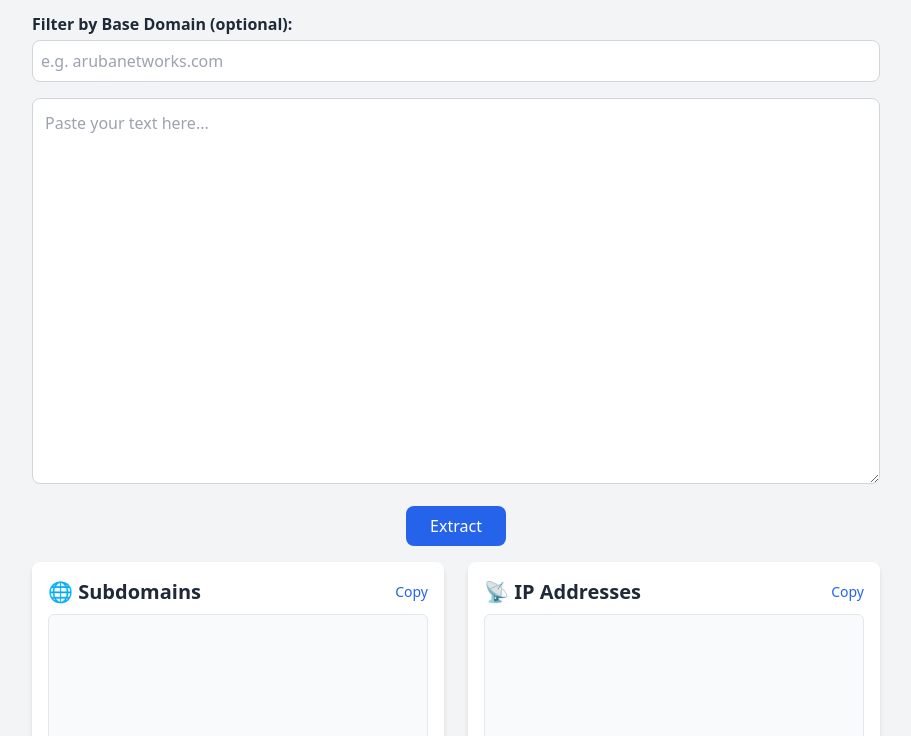
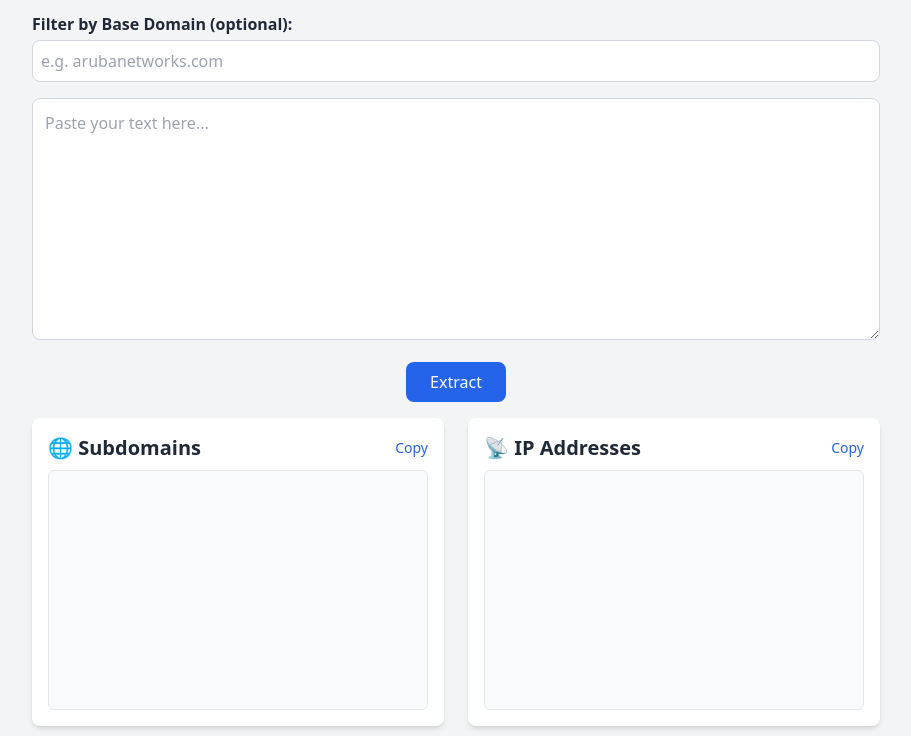
Before and after one commit to nemocyberworld/Sub-IP-Extractor, a plain HTML site: page docs/index.html in a window 1280 px wide. Shown: the part 64-800 px from the top of the page, without its empty margins (184-1095 px from the left). Drawn offline with nearby package versions, Linux system fonts and the light colour scheme.

Commit message:
Update index.html

```diff
--- a/docs/index.html
+++ b/docs/index.html
@@ -14,7 +14,7 @@
     <input id="baseDomain" type="text" placeholder="e.g. arubanetworks.com"
            class="w-full mb-4 p-2 border rounded-lg border-gray-300 focus:outline-none focus:ring focus:border-blue-400" />
 
-    <textarea id="inputText" rows="15" placeholder="Paste your text here..." class="w-full p-3 border rounded-lg border-gray-300 focus:outline-none focus:ring focus:border-blue-400"></textarea>
+    <textarea id="inputText" rows="9" placeholder="Paste your text here..." class="w-full p-3 border rounded-lg border-gray-300 focus:outline-none focus:ring focus:border-blue-400"></textarea>
 
     <div class="flex justify-center my-4">
       <button onclick="extractData()" class="bg-blue-600 text-white px-6 py-2 rounded-lg hover:bg-blue-700 transition">Extract</button>
```
